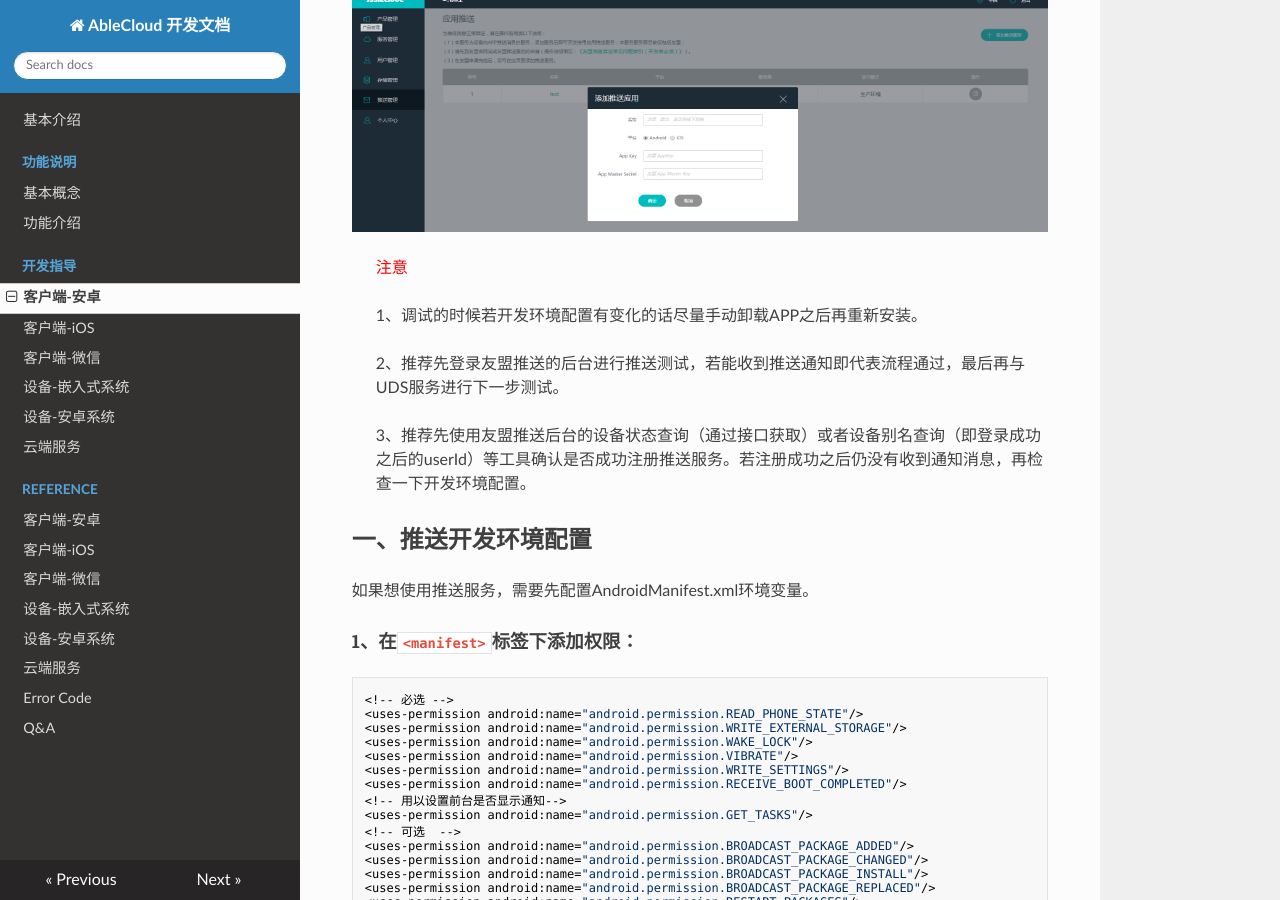
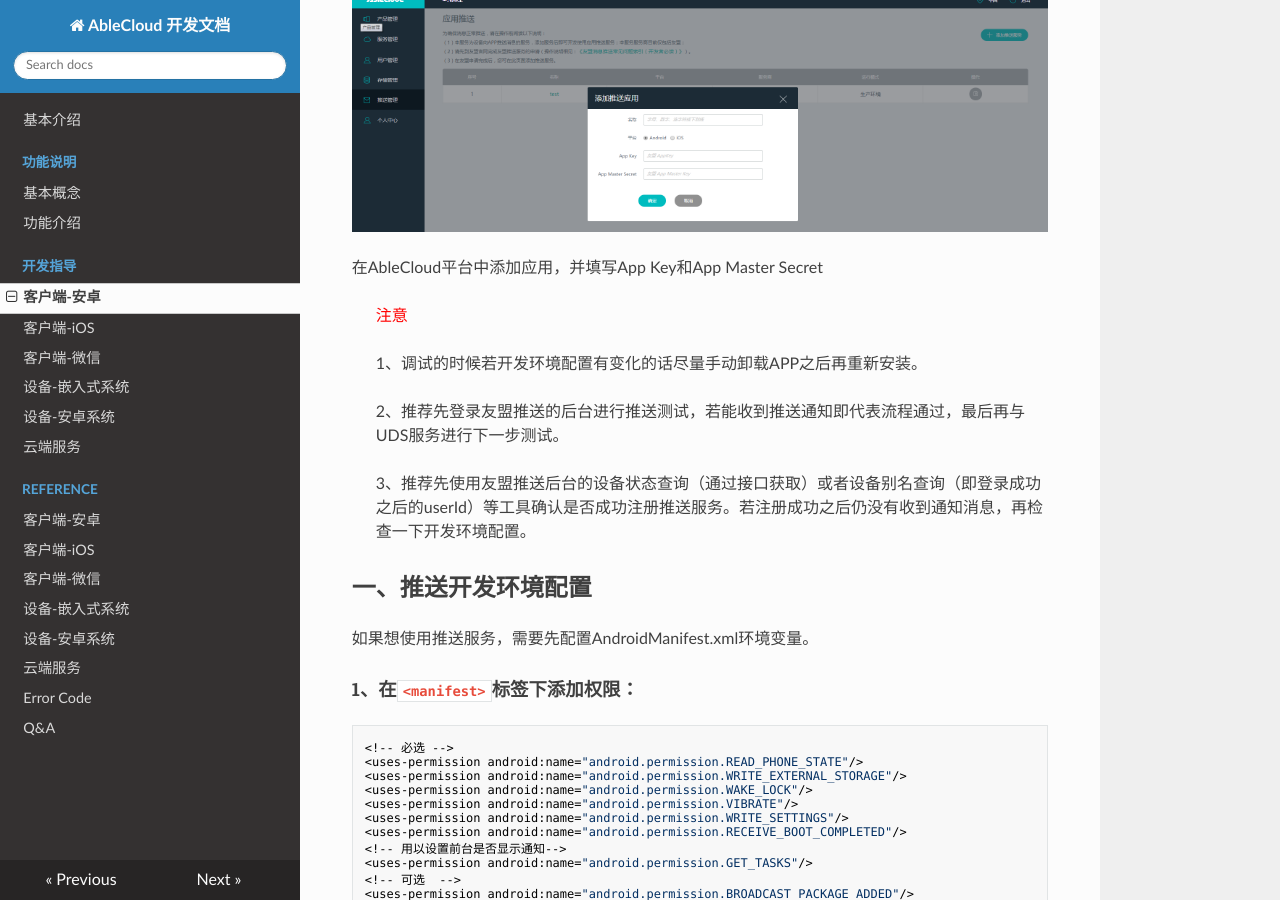
Before and after one commit to JessonW/rd_docs, an MkDocs documentation site: the page built from docs/develop_guide/android.md, in a window 1280 px wide and 900 px high, scrolled down 29284 px. Built offline with MkDocs 1.6.1, drawn with Linux system fonts in a browser that asks for light colours; nearby versions of some CDN libraries; old or Windows-style settings are respelled for this version of MkDocs.

Commit message:
update android

```diff
--- a/docs/develop_guide/android.md
+++ b/docs/develop_guide/android.md
@@ -1213,6 +1213,7 @@ AbleCloud的推送使用[友盟](http://www.umeng.com/)的服务，在开发功
 
 ![push3](../pic/develop_guide/push3.png)
 
+在AbleCloud平台中添加应用，并填写App Key和App Master Secret
 
 ><font color="red">注意</font>
 
```
